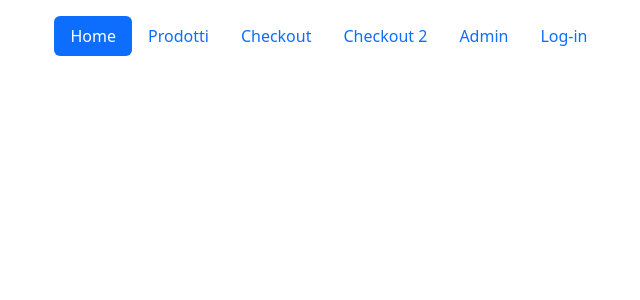
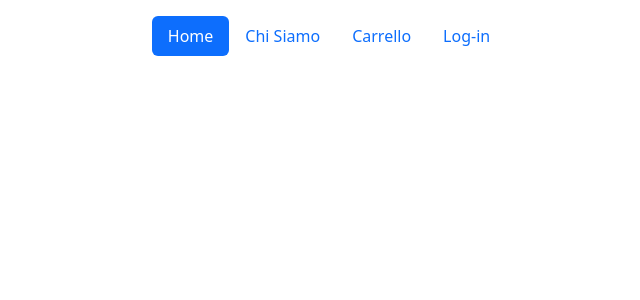
Before and after one commit to DaniAvolio/SupplyDreams-, an Angular app: page / in a window 1280 px wide. Shown: the top 300 px of the page, without its empty margins (311-951 px from the left). Built offline with nearby package versions, Linux system fonts and the light colour scheme.

Commit message:
fix: added home component

```diff
--- a/src/app/app.component.html
+++ b/src/app/app.component.html
@@ -2,10 +2,8 @@
   <header class="d-flex justify-content-center py-3">
     <ul class="nav nav-pills">
       <li class="nav-item"><a routerLink="/" routerLinkActive="active" [routerLinkActiveOptions]="{exact:true}" class="nav-link" aria-current="page">Home</a></li>
-      <li class="nav-item"><a routerLink="/prodotti" routerLinkActive="active" class="nav-link">Prodotti</a></li>
-      <li class="nav-item"><a routerLink="/checkout" routerLinkActive="active" class="nav-link">Checkout</a></li>
-      <li class="nav-item"><a routerLink="/checkout2" routerLinkActive="active" class="nav-link">Checkout 2</a></li>
-      <li class="nav-item"><a routerLink="/admin" routerLinkActive="active" class="nav-link">Admin</a></li>
+      <li class="nav-item"><a routerLink="/chisiamo" routerLinkActive="active" class="nav-link">Chi Siamo</a></li>
+      <li class="nav-item"><a routerLink="/checkout" routerLinkActive="active" class="nav-link">Carrello</a></li>
       <li class="nav-item"><a routerLink="/log-in" routerLinkActive="active" class="nav-link">Log-in</a></li>
     </ul>
   </header>
--- a/src/app/app.module.ts
+++ b/src/app/app.module.ts
@@ -3,10 +3,12 @@ import { BrowserModule } from '@angular/platform-browser';
 
 import { AppRoutingModule } from './app-routing.module';
 import { AppComponent } from './app.component';
+import { HomeComponent } from './home/home.component';
 
 @NgModule({
   declarations: [
-    AppComponent
+    AppComponent,
+    HomeComponent
   ],
   imports: [
     BrowserModule,
--- /dev/null
+++ b/src/app/home/home.component.html
@@ -0,0 +1 @@
+<p>home works!</p>
--- /dev/null
+++ b/src/app/home/home.component.ts
@@ -0,0 +1,15 @@
+import { Component, OnInit } from '@angular/core';
+
+@Component({
+  selector: 'app-home',
+  templateUrl: './home.component.html',
+  styleUrls: ['./home.component.css']
+})
+export class HomeComponent implements OnInit {
+
+  constructor() { }
+
+  ngOnInit(): void {
+  }
+
+}
```
Also changed, not shown: src/app/home/home.component.css (added), src/styles.css (line endings or trailing spaces).
